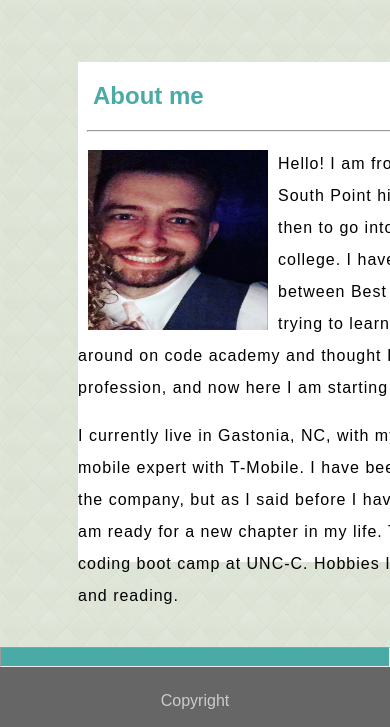
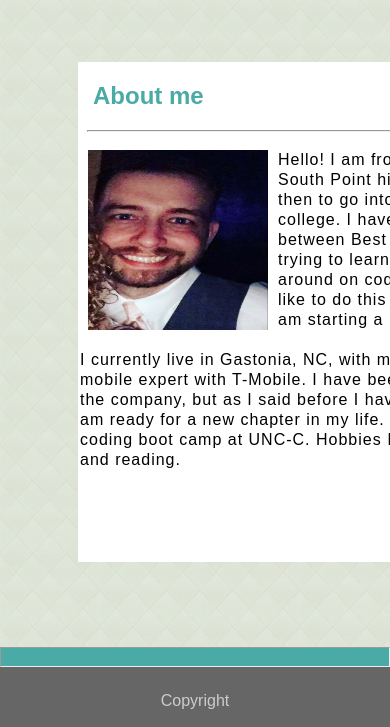
Before and after one commit to CMack704/cdresponsive-portfolio, a plain HTML site: page index.html in a window 390 px wide. Shown: the part 123-850 px from the top of the page. Drawn offline with Linux system fonts and the light colour scheme.

Commit message:
added more media queries

```diff
--- a/assets/css/style.css
+++ b/assets/css/style.css
@@ -232,6 +232,10 @@ footer {
 @media screen and (max-width: 980px){
     .content { width: 600px;
     }
+    .about {
+        line-height: 1.25em;
+        padding: 2px;
+    }
 
 }
 @media screen and (max-width: 768px){
```
